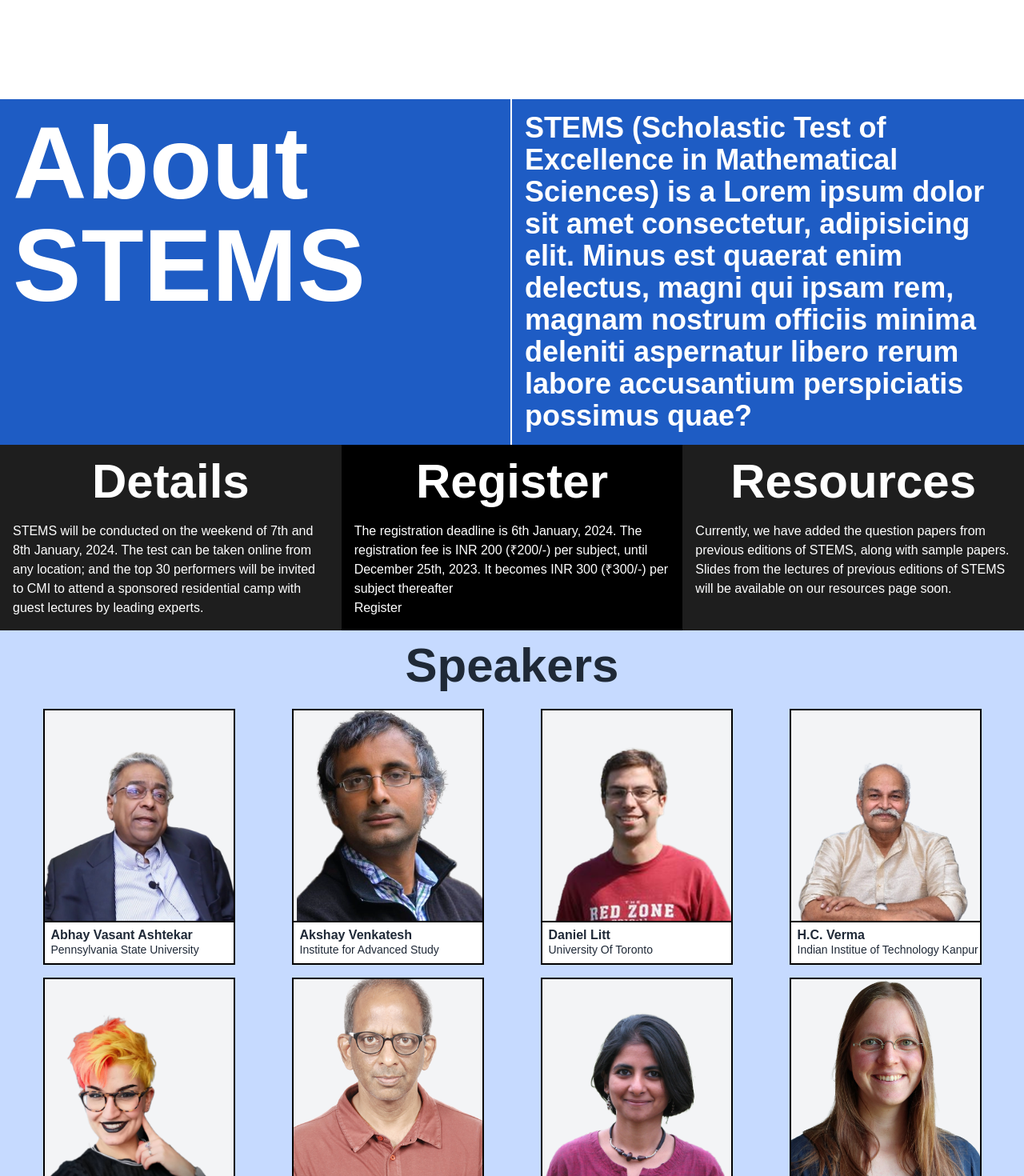
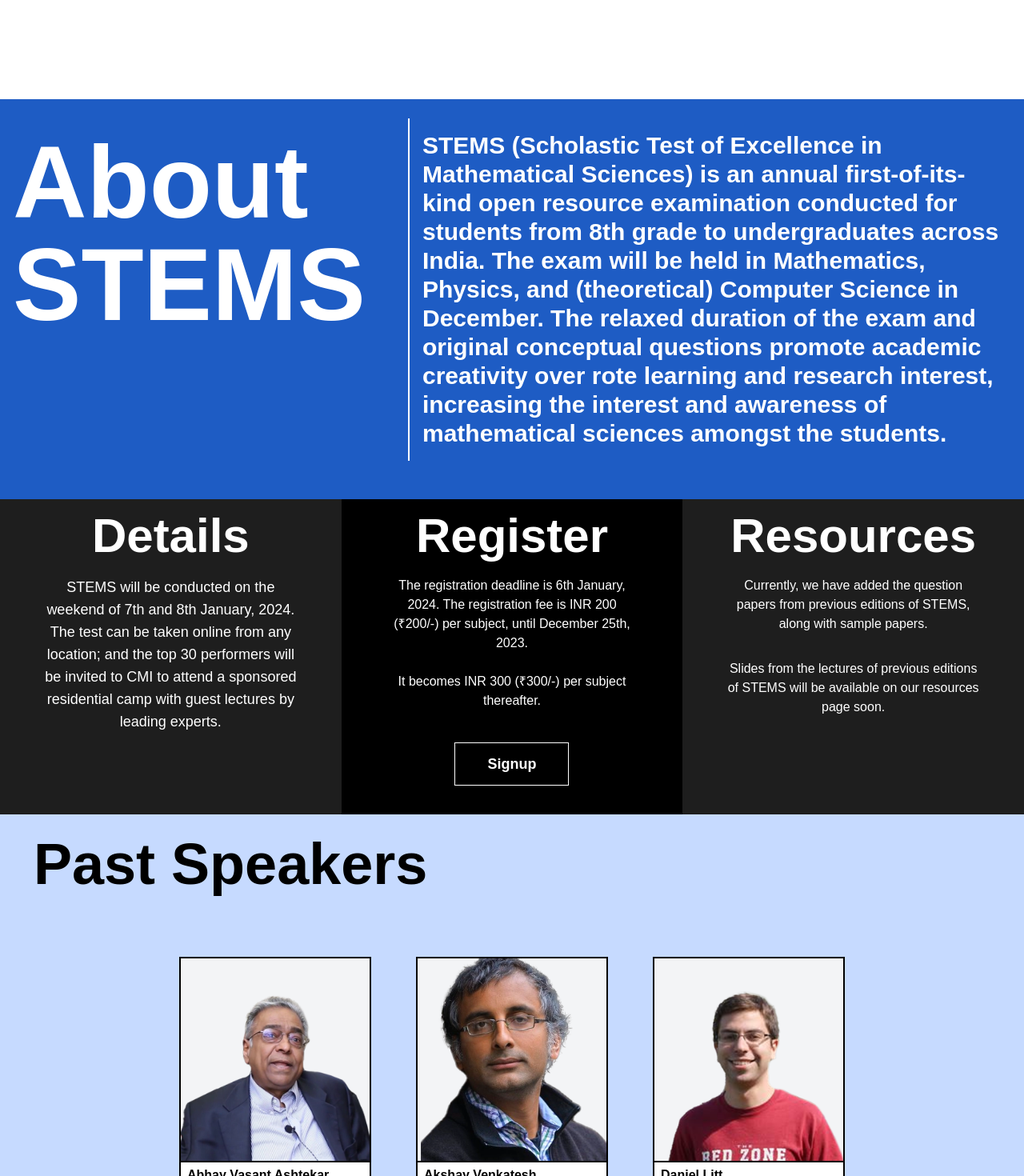
Before and after one commit to Tessellate-CMI/tessellate-frontend, a SvelteKit app: page /stems in a window 1280 px wide. Shown: the part 740-2210 px from the top of the page at 80% size. Built offline with nearby package versions, Linux system fonts and the light colour scheme; a web font is replaced by a local one.

Commit message:
feat(stems page): style changesin stems pages, also added some content
changes : changed speaker panel from grid to flex, removed placeholder text in about stems,
increased height in info panels, styled the signup button

```diff
--- a/src/routes/(app)/stems/+page.svelte
+++ b/src/routes/(app)/stems/+page.svelte
@@ -1,46 +1,69 @@
 <script>
     import '../../../app.css'
     import Footer from '../Footer.svelte'
-    import Navbar from '../Navbar.svelte';
-    import SpeakerPanel from './SpeakerPanel.svelte';
+    import Navbar from '../Navbar.svelte'
+    import SpeakerPanel from './SpeakerPanel.svelte'
 </script>
 
-
 <div class="sticky top-0">
-    <Navbar bgColor={"bg-white"} />
-    <div class="bg-white flex content-center justify-center h-screen">
-        <img src="svgs/STEMS-black.svg" alt="STEMS Logo" class="w-full lg:w-2/3">
+    <Navbar bgColor={'bg-white'} />
+    <div class="flex h-screen content-center justify-center bg-white">
+        <img src="svgs/STEMS-black.svg" alt="STEMS Logo" class="w-full lg:w-2/3" />
     </div>
 </div>
 <div class="sticky top-0">
-    <div class="grid grid-cols-1 bg-second-blue text-white text-4xl lg:grid-cols-2 font-semibold">
-        <div class="text-9xl p-4 font-bold border-b-2 border-white lg:border-r-2 lg:border-b-0"> About STEMS </div>
-        <div class="p-4">
-            STEMS (Scholastic Test of Excellence in Mathematical Sciences) is
-            a Lorem ipsum dolor sit amet consectetur, adipisicing elit. Minus est quaerat enim delectus, magni qui ipsam rem, magnam nostrum officiis minima deleniti aspernatur libero rerum labore accusantium perspiciatis possimus quae?
+    <div
+        class="grid grid-cols-1 bg-second-blue pb-12 pt-6 text-3xl font-semibold text-white lg:grid-cols-5"
+    >
+        <div
+            class="border-b-2 border-white p-4 text-9xl font-bold lg:col-span-2 lg:border-b-0 lg:border-r-2"
+        >
+            About STEMS
+        </div>
+        <div class="p-4 lg:col-span-3">
+            STEMS (Scholastic Test of Excellence in Mathematical Sciences) is an annual
+            first-of-its-kind open resource examination conducted for students from 8th grade to
+            undergraduates across India. The exam will be held in Mathematics, Physics, and
+            (theoretical) Computer Science in December. The relaxed duration of the exam and
+            original conceptual questions promote academic creativity over rote learning and
+            research interest, increasing the interest and awareness of mathematical sciences
+            amongst the students.
         </div>
     </div>
 
-    <div class="grid grid-cols-1 lg:grid-cols-3 bg-lgray text-white font-sans">
-        <div class="p-4">
-            <h1 class="font-bold text-6xl text-center mb-5">Details</h1>
-            <p>STEMS will be conducted on the weekend of 7th and 8th January, 2024.
-            The test can be taken online from any location; and the top 30 performers
-            will be invited to CMI to attend a sponsored residential camp with guest
-            lectures by leading experts.</p>
+    <div class="grid grid-cols-1 bg-lgray text-center font-sans text-white lg:grid-cols-3">
+        <div class="p-4 text-lg">
+            <h1 class="mb-5 text-center text-6xl font-bold">Details</h1>
+            <p class="mx-auto w-4/5">
+                STEMS will be conducted on the weekend of 7th and 8th January, 2024. The test can be
+                taken online from any location; and the top 30 performers will be invited to CMI to
+                attend a sponsored residential camp with guest lectures by leading experts.
+            </p>
         </div>
-        <div class="p-4 bg-black">
-            <h1 class="font-bold text-6xl text-center mb-5">Register</h1>
-            <p>The registration deadline is 6th January, 2024. The registration fee is INR 200 (₹200/-) per subject, until
-            December 25th, 2023. It becomes INR 300 (₹300/-) per subject thereafter</p>
-            <button>Register</button>
+        <div class="bg-black p-4">
+            <h1 class="mb-5 text-center text-6xl font-bold">Register</h1>
+            <p class="mx-auto w-4/5">
+                The registration deadline is 6th January, 2024. The registration fee is INR 200
+                (₹200/-) per subject, until December 25th, 2023.
+            </p>
+            <p class="mx-auto mt-6 w-4/5">It becomes INR 300 (₹300/-) per subject thereafter.</p>
+            <button
+                style="text-transform: none"
+                type="submit"
+                class="btn btn-outline m-auto mb-5 mt-10 h-auto min-h-0 rounded-none px-10 py-3 text-lg text-white"
+                >Signup</button
+            >
         </div>
         <div class="p-4">
-            <h1 class="font-bold text-6xl text-center mb-5">Resources</h1>
-            <p>Currently, we have added the question papers from previous editions of
-            STEMS, along with sample papers.</p>
-            <p>Slides from the lectures of previous editions of STEMS will be available
-            on our resources page soon.</p>
+            <h1 class="mb-5 text-center text-6xl font-bold">Resources</h1>
+            <p class="mx-auto w-4/5">
+                Currently, we have added the question papers from previous editions of STEMS, along
+                with sample papers.
+            </p>
+            <p class="mx-auto mt-8 w-4/5">
+                Slides from the lectures of previous editions of STEMS will be available on our
+                resources page soon.
+            </p>
         </div>
     </div>
 
--- a/src/routes/(app)/stems/Speaker.svelte
+++ b/src/routes/(app)/stems/Speaker.svelte
@@ -6,18 +6,20 @@
     export let university = 'University'
 </script>
 
-<div class="h-80 w-60 cursor-pointer border-2 border-black bg-white hover:border-blue-500">
-    <div class="checker-bg flex h-5/6 w-full items-center justify-center text-blue-500">
+<div
+    class="h-80 w-60 scale-90 cursor-pointer border-2 border-black bg-white text-black transition-colors duration-200 ease-in-out hover:border-blue-500 md:scale-100"
+>
+    <div class="flex h-4/5 w-full items-center justify-center bg-white">
         <div
             style="background-image: url({'speakers/' + image});"
             class="h-full w-full bg-gray-100 bg-cover bg-center"
         ></div>
     </div>
 
-    <div class="h-1/6 border-t-2 border-black">
-        <div class="-mb-1 mt-1 flex items-center justify-between pl-2">
+    <div class="h-1/5 border-t-2 border-black">
+        <div class=" mt-1 flex items-center justify-between pl-2">
             <h1 class="font-bold">{name}</h1>
         </div>
-        <p class="pl-2 text-sm font-medium">{university}</p>
+        <p class="pl-2 text-sm font-medium leading-none">{university}</p>
     </div>
 </div>
--- a/src/routes/(app)/stems/SpeakerPanel.svelte
+++ b/src/routes/(app)/stems/SpeakerPanel.svelte
@@ -4,11 +4,21 @@
     import speakers from '$lib/speakers.json'
 </script>
 
-<div class="bg-main-blue p-0.5 h-full">
-    <h1 class="font-sans text-6xl font-bold text-center m-3">Speakers</h1>
-    <div class="grid grid-cols-2 lg:grid-cols-4 gap-4 place-items-center m-4 p-2">
-        {#each speakers as speaker}
-            <Speaker name={speaker.name} image={speaker.image} university={speaker.university} />
-        {/each}
+<div class="h-full bg-main-blue p-0.5">
+    <h1 class="m-3 mb-12 ml-10 mt-6 font-sans text-7xl font-bold text-black md:mb-20">
+        Past Speakers
+    </h1>
+    <div class="flex w-full justify-center">
+        <div
+            class="flex w-full flex-row flex-wrap place-content-center gap-4 md:w-3/4 md:gap-14 lg:w-2/3"
+        >
+            {#each speakers as speaker}
+                <Speaker
+                    name={speaker.name}
+                    image={speaker.image}
+                    university={speaker.university}
+                />
+            {/each}
+        </div>
     </div>
 </div>
```
